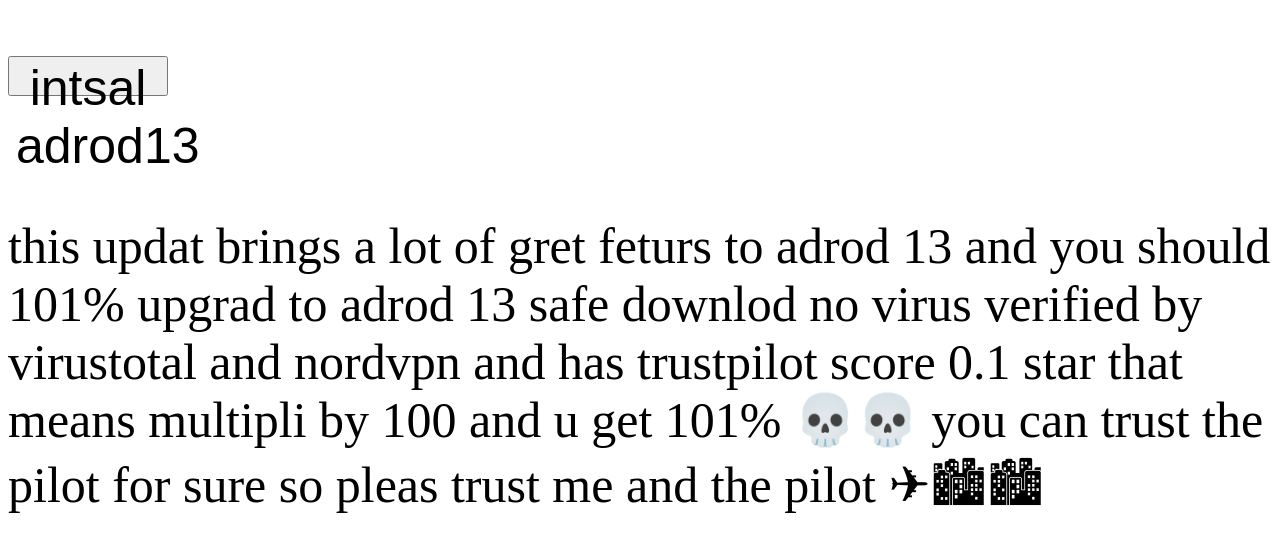
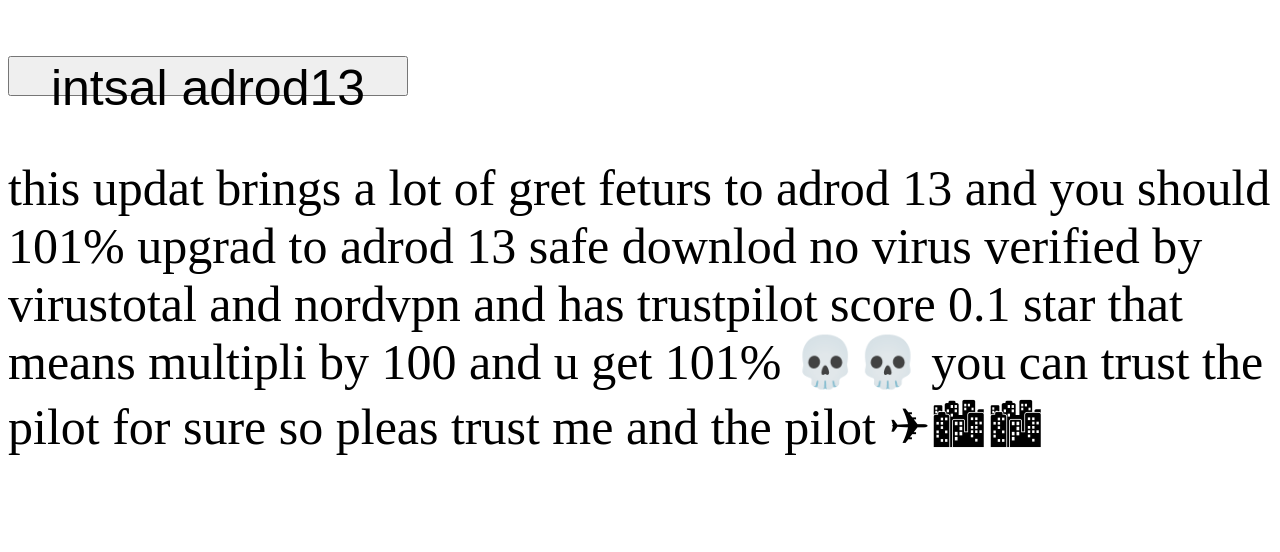
Before and after one commit to antexxxx/adrod13_instaler_joke, a plain HTML site: page index.html in a window 1280 px wide. Shown: the part 298-850 px from the top of the page. After the commit the page ends 824 px from the top, so only its background shows below. Drawn offline with Linux system fonts and the light colour scheme.

Commit message:
Update index.html

```diff
--- a/index.html
+++ b/index.html
@@ -8,7 +8,7 @@
     <img src="adrod13.png" style="height: 15vh; width: 100%;">
     <h1 style="font-size: 88px;">instal adrod 13 🤑</h1>
     <a href="instaler.html">
-        <button style="height: 5vh; width: 20vh; font-size: 50px;">intsal adrod13 </button>
+        <button style="height: 5vh; width: 50vh; font-size: 50px;">intsal adrod13 </button>
     </a>
     <p style="font-size: 50px;">this updat brings a lot of gret feturs to adrod 13 and you should 101% upgrad to adrod 13 safe downlod no virus verified by virustotal and nordvpn and has trustpilot score 0.1 star that means multipli by 100 and u get 101% 💀💀 you can trust the pilot for sure so pleas trust me and the pilot ✈🏙🏙</p>
 </body>
```
